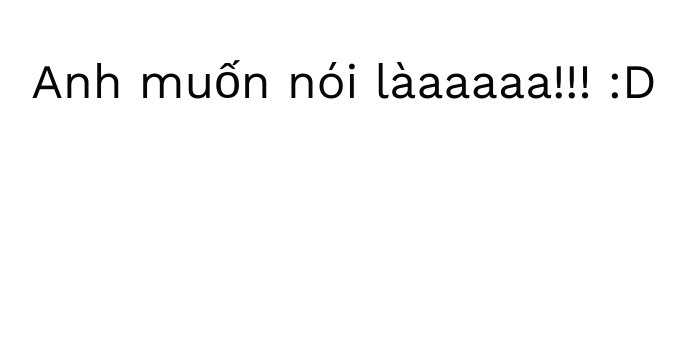
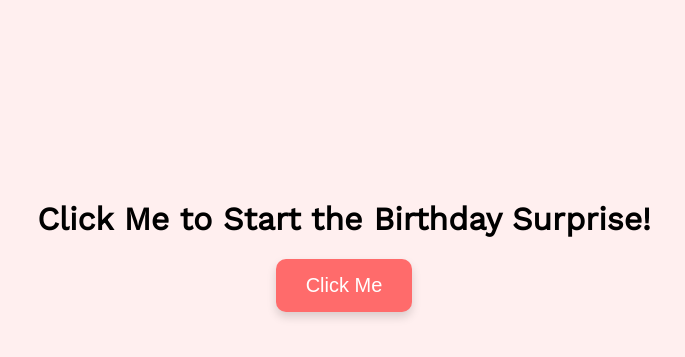
Before and after one commit to miniHaLe/happybirthday, a website: page index.html in a window 1280 px wide. Shown: the part 155-512 px from the top of the page, without its empty margins (296-981 px from the left). Drawn offline with nearby package versions, Linux system fonts and the light colour scheme.

Commit message:
Add welcome screen and user interaction to start birthday audio

```diff
--- a/index.html
+++ b/index.html
@@ -2,11 +2,6 @@
 <html lang="en">
 
 <head>
-  <script>
-    window.onload = function() {
-      var context = new AudioContext();
-    }
-  </script>
   <meta charset="UTF-8">
   <meta name="viewport" content="width=device-width, initial-scale=1.0">
   <meta http-equiv="X-UA-Compatible" content="ie=edge">
@@ -14,14 +9,63 @@
   <link href="https://fonts.googleapis.com/css?family=Work+Sans:300,400" rel="stylesheet">
   <link rel="shortcut icon" type="image/png" href="img/favicon.png" />
   <link rel="stylesheet" href="style/style.css">
+  <style>
+    body, html {
+      margin: 0;
+      padding: 0;
+      height: 100%;
+      overflow: hidden;
+      font-family: 'Work Sans', sans-serif;
+    }
+    /* Fullscreen overlay that freezes main content */
+    .welcome-screen {
+      display: flex;
+      justify-content: center;
+      align-items: center;
+      background-color: #ffefef;
+      height: 100vh;
+      width: 100%;
+      text-align: center;
+      position: fixed;
+      top: 0;
+      left: 0;
+      z-index: 9999;
+    }
+    .welcome-screen button {
+      background-color: #ff6b6b;
+      border: none;
+      color: white;
+      font-size: 20px;
+      padding: 15px 30px;
+      border-radius: 10px;
+      cursor: pointer;
+      box-shadow: 0px 5px 10px rgba(0, 0, 0, 0.15);
+    }
+    .welcome-screen button:hover {
+      background-color: #e05353;
+    }
+    /* Main content is hidden until user clicks */
+    .hidden {
+      display: none;
+    }
+  </style>
 </head>
 
-<audio autoplay>
-  <source src="audio/SinhNhat.m4a" type="audio/mpeg">
-</audio>
+<body>
+  <!-- Freeze screen overlay -->
+  <div class="welcome-screen" id="welcome-screen">
+    <div>
+      <h1>Click Me to Start the Birthday Surprise!</h1>
+      <button id="start-btn">Click Me</button>
+    </div>
+  </div>
 
-<body>
-  <div class="container">
+  <!-- Audio element (will play after click) -->
+  <audio id="birthday-audio" preload="auto">
+    <source src="audio/SinhNhat.m4a" type="audio/mpeg">
+  </audio>
+
+  <div class="container hidden" id="main-content">
     <div class="one">
       <h1 class="one">
         <span data-node-name="greeting">Hế nhô</span>
@@ -136,7 +180,29 @@
   </div>
 </body>
 
-<script src="https://cdnjs.cloudflare.com/ajax/libs/gsap/1.20.3/TweenMax.min.js"></script>
-<script type="application/javascript" src="script/main.js"></script>
+<!-- Note: GSAP and main.js are not loaded until the click event -->
+<script>
+  document.getElementById('start-btn').addEventListener('click', function () {
+    // Remove the freeze overlay
+    document.getElementById('welcome-screen').classList.add('hidden');
+    // Reveal the main content
+    document.getElementById('main-content').classList.remove('hidden');
+
+    // Play the birthday audio
+    var audio = document.getElementById('birthday-audio');
+    audio.play();
+
+    // Dynamically load the GSAP library first
+    var gsapScript = document.createElement('script');
+    gsapScript.src = 'https://cdnjs.cloudflare.com/ajax/libs/gsap/1.20.3/TweenMax.min.js';
+    gsapScript.onload = function () {
+      // Once GSAP is loaded, dynamically load main.js to start animations
+      var mainScript = document.createElement('script');
+      mainScript.src = 'script/main.js';
+      document.body.appendChild(mainScript);
+    };
+    document.body.appendChild(gsapScript);
+  });
+</script>
 
 </html>
```
